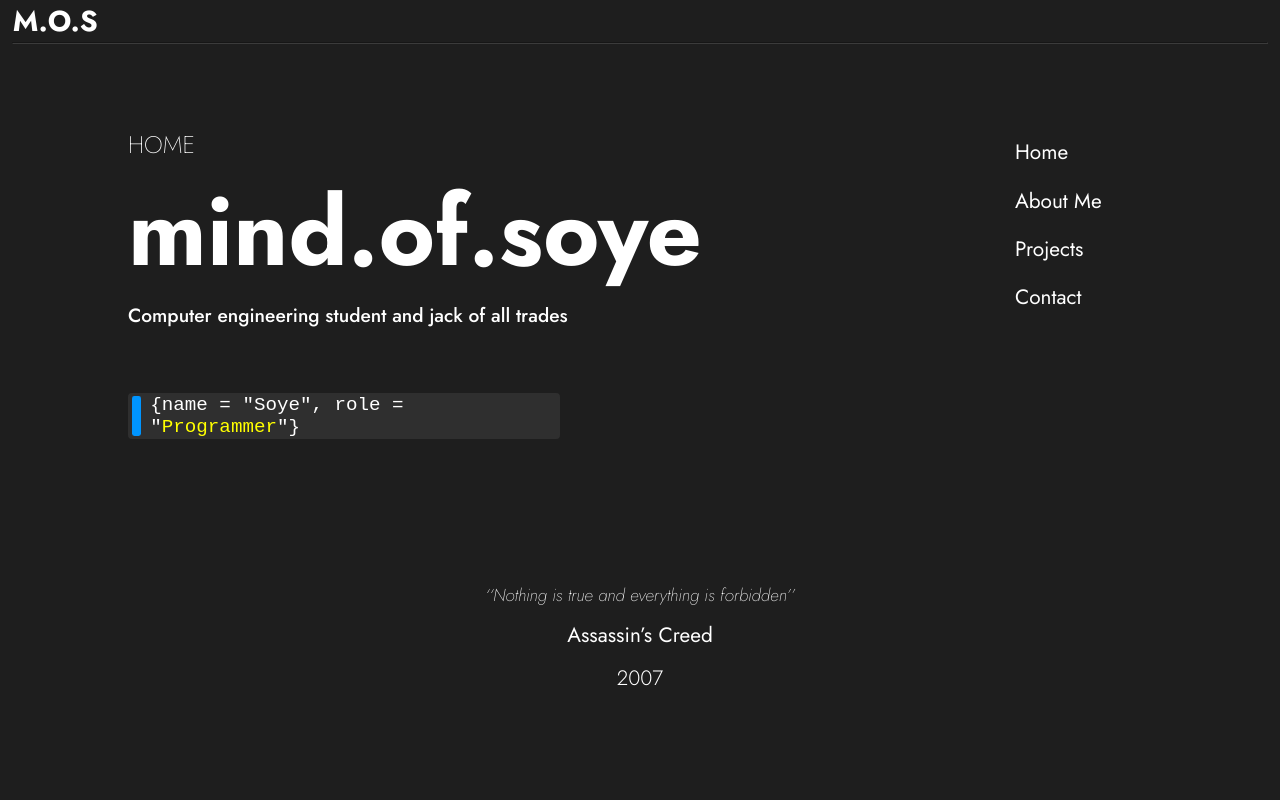
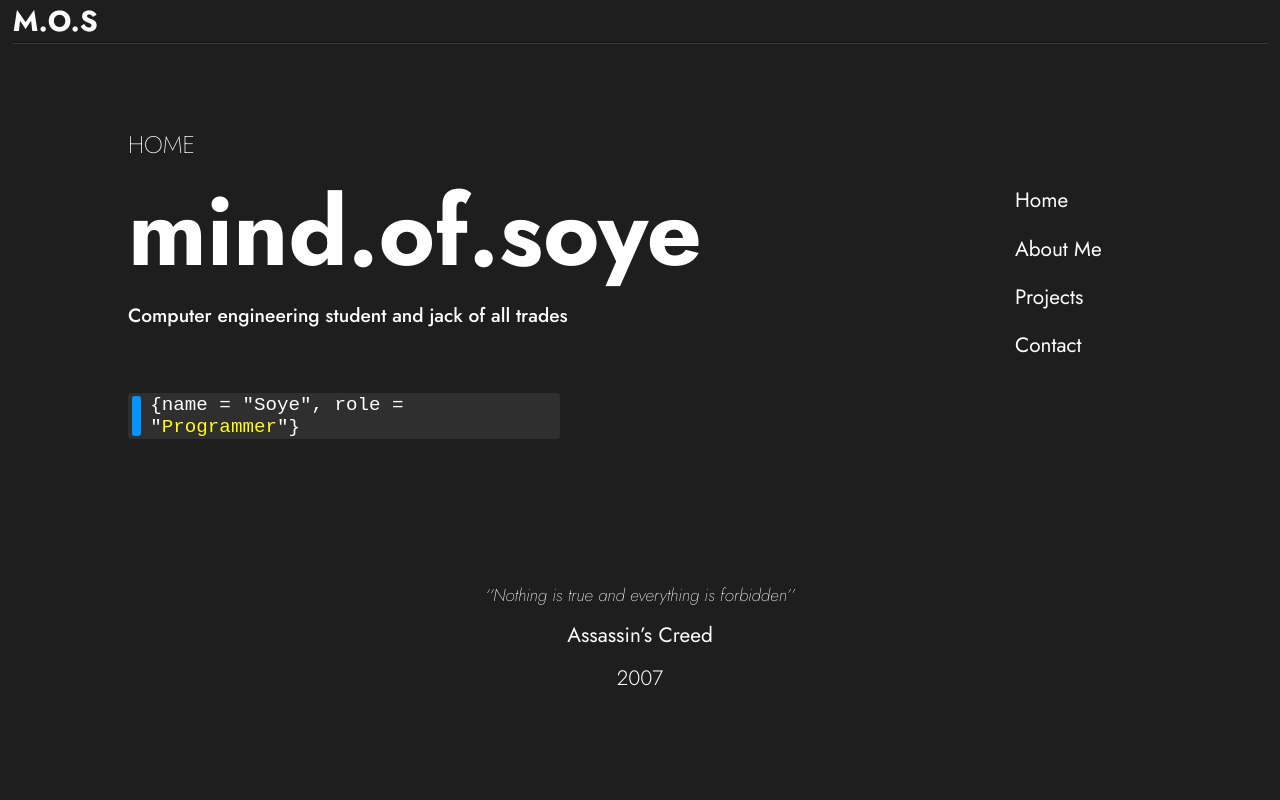
Before and after one commit to soyedotcom/soye.com, a React (Vite) app: page / in a window 1280 px wide. Shown: the top 800 px of the page. Built offline with nearby package versions, Linux system fonts and the light colour scheme.

Commit message:
Adjust Navbar.jsx alignment

```diff
--- a/src/components/styles/NavBar.css
+++ b/src/components/styles/NavBar.css
@@ -5,7 +5,7 @@
 
   position: fixed;
   z-index: 100;
-  top: 8rem;
+  top: 11rem;
   right: 8rem;
 }
 
```
